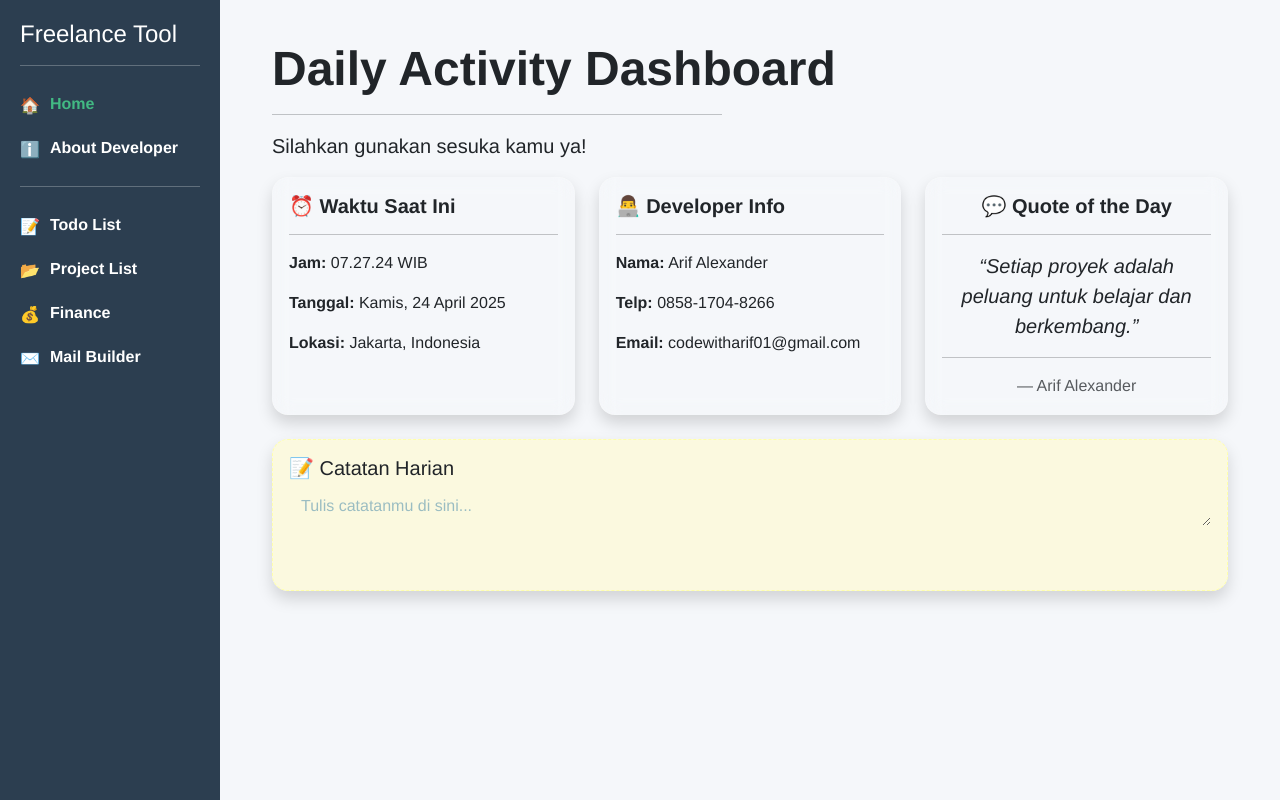
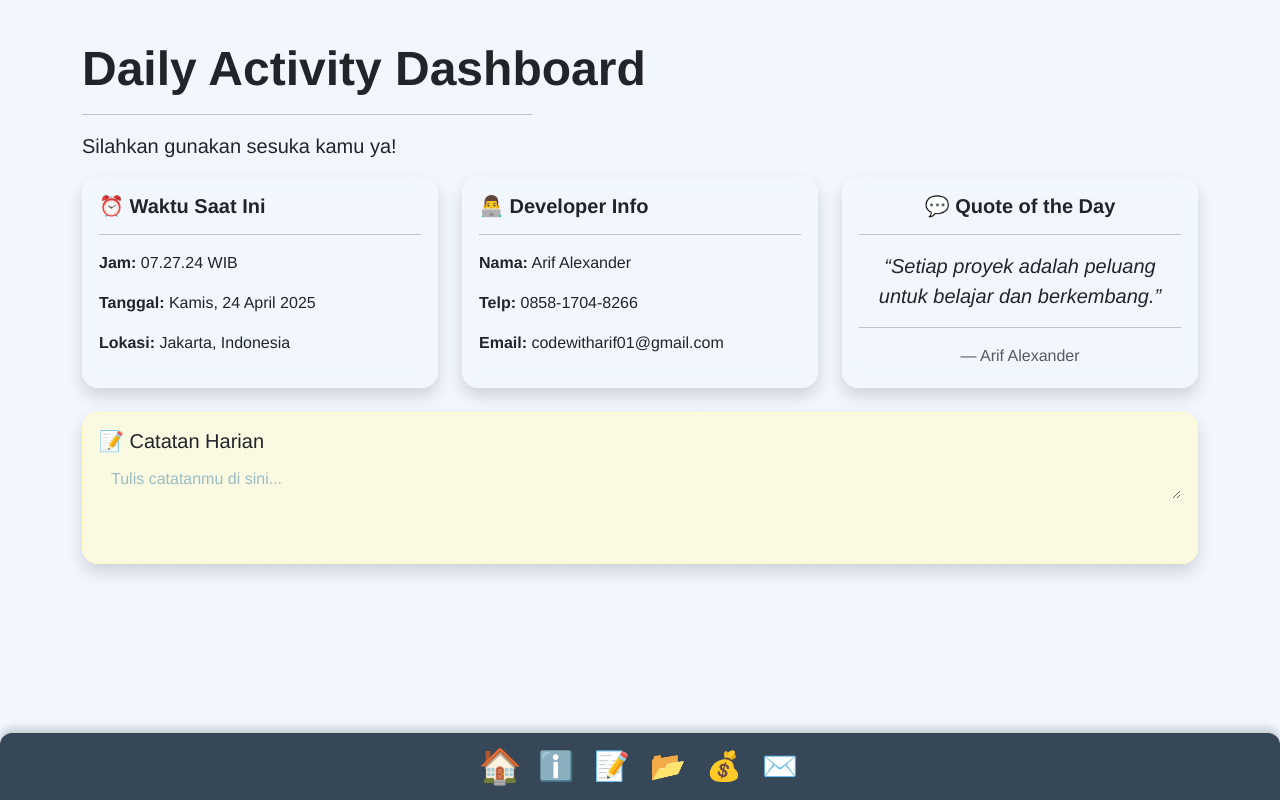
Before and after one commit to itsmebroarif/freelancertoolkit, a Vue app: page / in a window 1280 px wide. Built offline with nearby package versions, Linux system fonts and the light colour scheme.

Commit message:
Update dock

```diff
--- a/src/App.vue
+++ b/src/App.vue
@@ -1,39 +1,21 @@
 <template>
   <div id="app">
     <div class="app-container">
-      <aside class="sidebar">
-        <h4 class="text-title">Freelance Tool</h4>
-        <hr />
-        <div class="d-flex flex-column">
-          <router-link to="/" class="nav-link text-center" exact>
-            <span class="icon">🏠</span> Home
-          </router-link>
-          <router-link to="/about" class="nav-link text-center">
-            <span class="icon">ℹ️</span> About Developer
-          </router-link>
-        </div>
-        <hr />
-        <!-- Todo List -->
-        <router-link to="/todo" class="nav-link text-center">
-          <span class="icon">📝</span> Todo List
-        </router-link>
-        <!-- Project List -->
-        <router-link to="/project" class="nav-link text-center">
-          <span class="icon">📂</span> Project List
-        </router-link>
-        <!-- Count budgeting, balance, Income & Expenses -->
-        <router-link to="/finance" class="nav-link text-center">
-          <span class="icon">💰</span> Finance
-        </router-link>
-        <!-- Mail contract Builder -->
-        <router-link to="/mail" class="nav-link text-center">
-          <span class="icon">✉️</span> Mail Builder
-        </router-link>
-      </aside>
-
       <main class="main-content">
         <router-view />
       </main>
+
+      <!-- Dock-style Sidebar -->
+      <aside class="dock-sidebar">
+        <router-link to="/" class="dock-icon" exact-data-tooltip="Home">
+          🏠
+        </router-link>
+        <router-link to="/about" class="dock-icon"> ℹ️ </router-link>
+        <router-link to="/todo" class="dock-icon"> 📝 </router-link>
+        <router-link to="/project" class="dock-icon"> 📂 </router-link>
+        <router-link to="/finance" class="dock-icon"> 💰 </router-link>
+        <router-link to="/mail" class="dock-icon"> ✉️ </router-link>
+      </aside>
     </div>
   </div>
 </template>
@@ -41,50 +23,74 @@
 <style scoped>
 .app-container {
   display: flex;
-  overflow: hidden;
+  flex-direction: column;
   min-height: 100vh;
   font-family: Avenir, Helvetica, Arial, sans-serif;
-}
-
-.sidebar {
-  width: 220px;
-  background-color: #2c3e50;
-  color: white;
-  padding: 20px;
-  box-shadow: 2px 0 10px rgba(0, 0, 0, 0.1);
-}
-
-.logo {
-  font-size: 1.4em;
-  margin-bottom: 30px;
-  font-weight: bold;
-  color: #42b983;
-}
-
-.nav-link {
-  display: flex;
-  align-items: center;
-  gap: 10px;
-  padding: 10px 0;
-  color: white;
-  text-decoration: none;
-  font-weight: bold;
-  transition: all 0.3s ease;
-}
-
-.nav-link.router-link-exact-active,
-.nav-link:hover {
-  color: #42b983;
-}
-
-.icon {
-  width: 20px;
-  height: 20px;
+  background: #f2f7ff;
 }
 
 .main-content {
   flex: 1;
   padding: 40px;
-  background: #f5f7fa;
+}
+
+/* Dock-style Sidebar */
+.dock-sidebar {
+  display: flex;
+  justify-content: center;
+  align-items: center;
+  gap: 20px;
+  padding: 12px 24px;
+  background: rgba(44, 62, 80, 0.95);
+  box-shadow: 0 -4px 10px rgba(0, 0, 0, 0.2);
+  position: sticky;
+  bottom: 0;
+  left: 0;
+  right: 0;
+  z-index: 1000;
+  backdrop-filter: blur(10px);
+  border-top-left-radius: 12px;
+  border-top-right-radius: 12px;
+}
+
+.dock-icon {
+  font-size: 1.8em;
+  color: white;
+  text-decoration: none;
+  transition:
+    transform 0.3s ease,
+    color 0.3s ease;
+  position: relative;
+}
+
+.dock-icon::after {
+  content: attr(data-tooltip);
+  position: absolute;
+  bottom: 120%;
+  left: 50%;
+  transform: translateX(-50%);
+  background: rgba(0, 0, 0, 0.8);
+  color: #fff;
+  padding: 4px 8px;
+  font-size: 0.7rem;
+  border-radius: 4px;
+  opacity: 0;
+  white-space: nowrap;
+  pointer-events: none;
+  transition: opacity 0.2s;
+}
+
+.dock-icon:hover::after {
+  opacity: 1;
+}
+
+.dock-icon:hover {
+  transform: scale(1.4);
+  color: #42b983;
+}
+
+.dock-icon.router-link-exact-active {
+  transform: scale(1.2);
+  color: #42b983;
 }
 </style>
```
